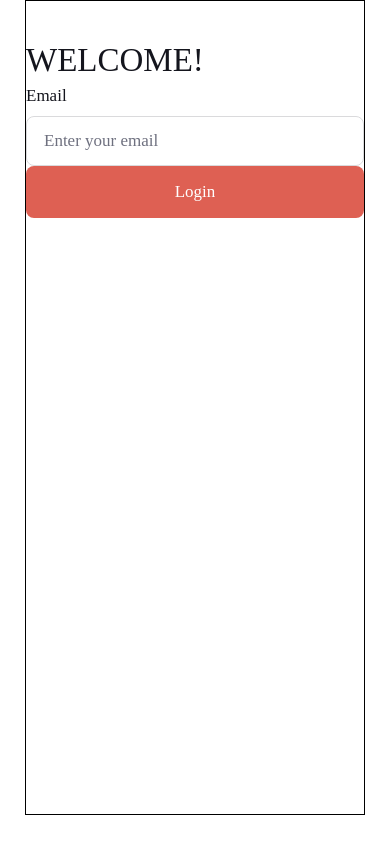
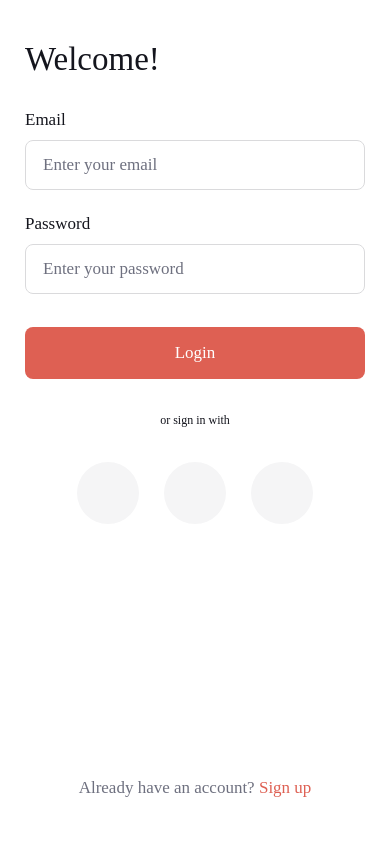
Before and after one commit to Elnur1453/shoppayE, a React Native app: screen /login in a window 390 px wide. Built offline with nearby package versions, Linux system fonts and the light colour scheme.

Commit message:
The Commit message

```diff
--- /dev/null
+++ b/src/components/SocialButton.tsx
@@ -0,0 +1,34 @@
+import React from 'react';
+import {Pressable, StyleSheet, ViewStyle} from 'react-native';
+import {Resources, SvgImage} from './SvgImage';
+import {normalize} from 'theme/metrics';
+import {colors} from 'theme/colors';
+import {standardHitSlopSize} from '../theme/consts.styles';
+import {CommonStyles} from 'theme/commonStyles';
+
+interface ISocialButton {
+  icon: Resources;
+  onPress?: () => void;
+}
+
+export const SocialButton: React.FC<ISocialButton> = ({icon, onPress}) => {
+  return (
+    <Pressable
+      hitSlop={standardHitSlopSize}
+      onPress={onPress}
+      style={({pressed}) => [styles.root, {opacity: pressed ? 0.8 : 1}]}>
+      <SvgImage source={icon} />
+    </Pressable>
+  );
+};
+
+const styles = StyleSheet.create({
+  root: {
+    backgroundColor: colors.skyLightest,
+    padding: 16,
+    borderRadius: 999,
+    width: normalize('width', 60),
+    height: normalize('height', 60),
+    ...CommonStyles.alignJustifyCenter,
+  } as ViewStyle,
+});
--- a/src/screens/auth/Login.Screen.tsx
+++ b/src/screens/auth/Login.Screen.tsx
@@ -1,4 +1,4 @@
-import {View, Text, ScrollView, StyleSheet} from 'react-native';
+import {View, Text, ScrollView, StyleSheet, ViewStyle, TextStyle} from 'react-native';
 import React from 'react';
 import {SafeMainProvider} from 'containers/SafeMainProvider';
 import {NavBar} from 'components/NavBar';
@@ -7,12 +7,20 @@ import {TextLink} from 'components/TextLink';
 import {colors} from 'theme/colors';
 import {Button} from 'components/Button';
 import {Input} from 'components/Input';
+import {SocialButton} from 'components/SocialButton';
+import {Linking} from 'react-native';
+import {CommonStyles} from 'theme/commonStyles';
+import {normalize} from 'theme/metrics';
+import {TypographyStyles} from 'theme/typography';
+
 
 export interface ILoginForm {
   email: string;
   password: string;
   fullName: string;
 }
+
+export const LoginScreen: React.FC = () => {
 
   // const {
   //   control,
@@ -24,16 +32,35 @@ export interface ILoginForm {
   //     password: __DEV__ ? 'emilyspass' : '',
   //   },
   // });
-export const LoginScreen = () => {
+  // const onSubmit = async (data: ILoginForm) => {
+  //   const res = await axios({
+  //     url: ENDPOINTS.auth.login,
+  //     method: 'POST',
+  //     data: {
+  //       username: data.email.replace('@gmail.com', ''),
+  //       password: data.password,
+  //     },
+  //   });
+
+  //   if (res.status === 200) {
+  //     initUser(res.data);
+  //     showToast('success', 'Login successful');
+  //     // navigation.navigate(Routes.verification, data);
+  //   } else {
+  //     showToast('error', 'Login failed');
+  //   }
   return (
     <SafeMainProvider>
-      <ScrollView style={styles.root}>
-        <NavBar
-          largeTitle="WELCOME!"
-          leftIcon={ImageResources.chevronLeft}
-          leftColor="red"
-        />
-        <Input label="Email" placeholder="Enter your email" />
+      <ScrollView scrollEnabled={false}
+        style={CommonStyles.flex}
+        keyboardShouldPersistTaps={'handled'}
+        contentContainerStyle={CommonStyles.flex}>
+       <NavBar largeTitle='Welcome!' leftIcon={ImageResources.chevronLeft} leftColor={colors.ink.base} leftOnPress={() => {}} />
+        <View style={styles.inputs}>
+          <Input placeholder='Enter your email' label='Email' setValue={(value) => console.log(value)} keyboardType='email-address'/>
+          <Input placeholder='Enter your password' label='Password' setValue={(value) => console.log(value)} keyboardType='default' />
+        </View>
+        <View style={styles.loginContainer}>
         <Button
             title={'Login'}
             size={'block'}
@@ -43,12 +70,62 @@ export const LoginScreen = () => {
             // disabled={isSubmitting}
             // onPress={handleSubmit(onSubmit)}
           />
+          <Text style={styles.singInText}>or sign in with</Text>
+          <View style={styles.socialButton}>
+            <SocialButton
+              icon={ImageResources.googleButton}
+              onPress={() => Linking.openSettings()}
+            />
+            <SocialButton
+              icon={ImageResources.facebookButton}
+              onPress={() => Linking.openSettings()}
+            />
+            <SocialButton
+              icon={ImageResources.twitterButton}
+              onPress={() => Linking.openSettings()}
+            />
+          </View>
+        </View>
+        <View style={styles.footer}>
+          <TextLink
+            center
+            fontColor={colors.primary.base}
+            content={'Already have an account? Sign up'}
+            highlighted={[
+              {
+                text: 'Sign up',
+                callback: () => navigation.navigate(Routes.singUp),
+              },
+            ]}
+          />
+        </View>
       </ScrollView>
     </SafeMainProvider>
   );
 };
 
+
 const styles = StyleSheet.create({
-  root: {gap: 12, borderWidth: 1},
-  footer: {flex: 1},
+  loginContainer: {
+    gap: normalize('vertical', 32),
+  } as ViewStyle,
+  socialButton: {
+    gap: normalize('horizontal', 24),
+    ...CommonStyles.alignJustifyCenterRow,
+  } as ViewStyle,
+  singInText: {
+    textAlign: 'center',
+    color: colors.ink.dark,
+    ...TypographyStyles.TinyNormalRegular,
+  } as TextStyle,
+  footer: {
+    flex: 1,
+    justifyContent: 'flex-end',
+    paddingVertical: normalize('vertical', 14),
+  } as ViewStyle,
+  inputs: {
+    gap: normalize('vertical', 24),
+    paddingTop: normalize('vertical', 24),
+    paddingBottom: normalize('vertical', 32),
+  } as ViewStyle,
 });
```
Also changed, not shown: src/components/InputControlled.tsx (added, +51 -0 lines), src/constants/formRules.ts (added, +55 -0 lines), src/constants/regex.ts (added, +12 -0 lines), src/constants/textLink.ts (added, +54 -0 lines), src/services/Endpoints.ts (added, +10 -0 lines). Lines whose indentation alone changed are shown as unchanged.
